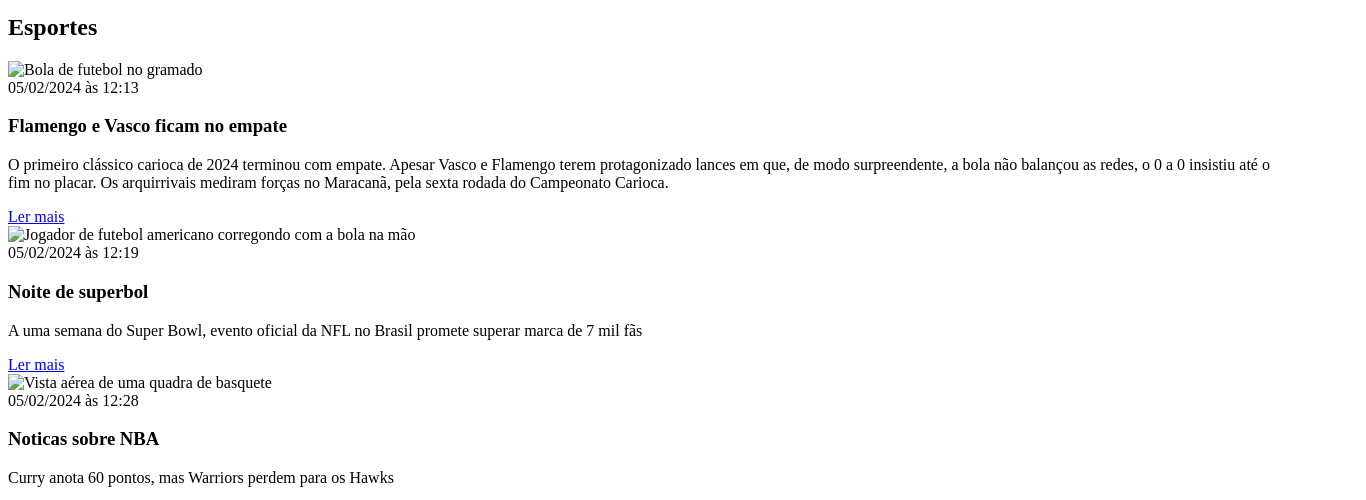
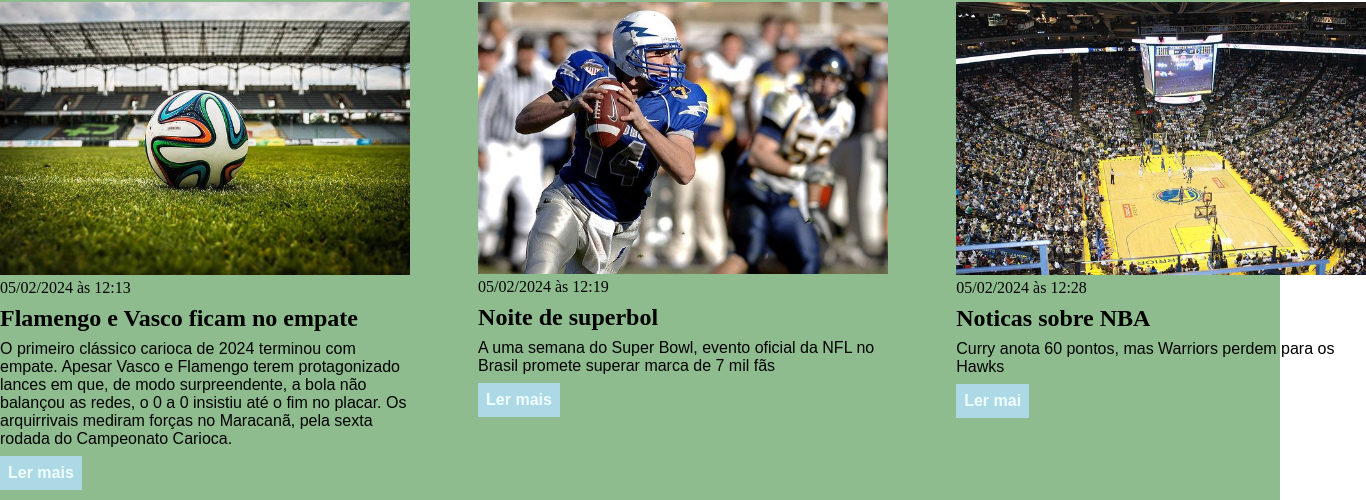
Before and after one commit to fcportela/modulo_git1, a plain HTML site: page trabalhocss.html in a window 1280 px wide. Shown: the part 122-622 px from the top of the page, 1366 px wide, since content can reach past the window. Drawn offline with Linux system fonts and the light colour scheme.

Commit message:
add  jpg

```diff
--- a/trabalhocss.html
+++ b/trabalhocss.html
@@ -4,7 +4,7 @@
     <meta charset="UTF-8">
     <meta name="viewport" content="width=device-width, initial-scale=1.0">
     <title>MEU PORTAL DE NOTICIAS</title>
-    <link rel="stylesheet" href="./ftrabalhocss.css" />
+    <link rel="stylesheet" href="./trabalhocss.css" />
 </head>
 <body>
     <div class="container">
```
Also changed, not shown: basquete.jpg (added), dolares.jpg (added), euro.jpg (added), futebol-americano.jpg (added), futebol.jpg (added), petroleo.jpg (added).
